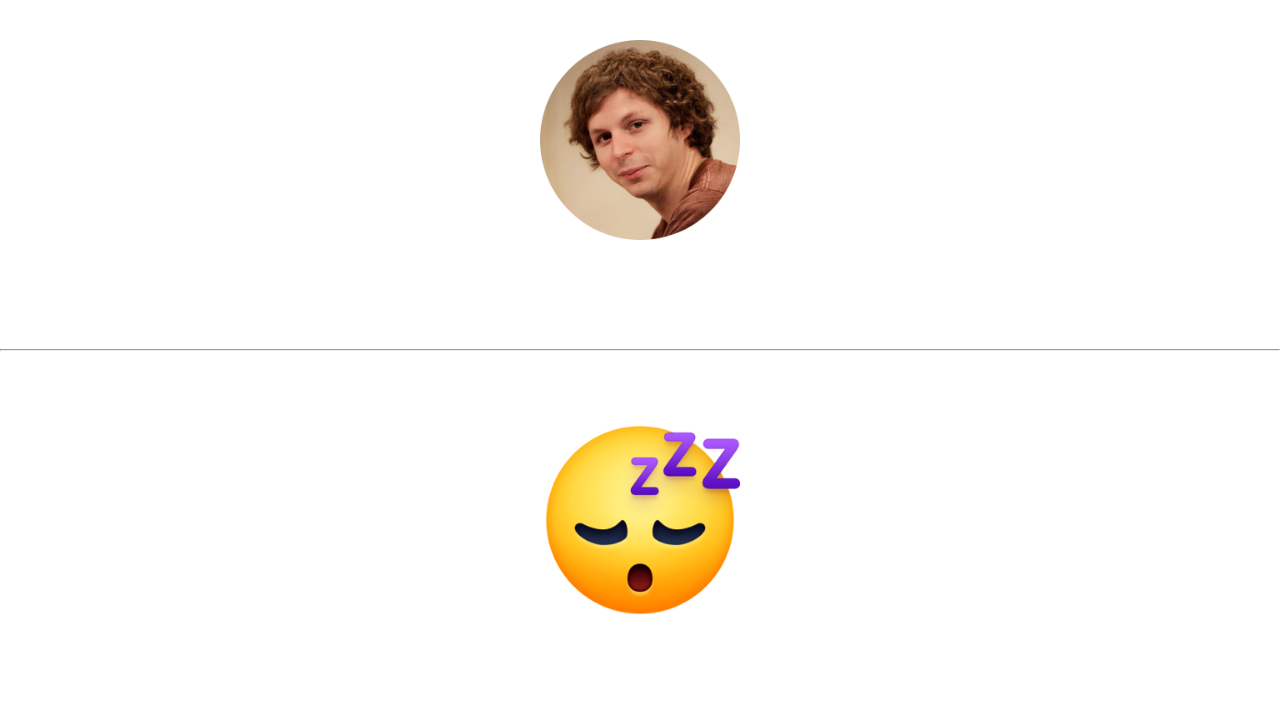
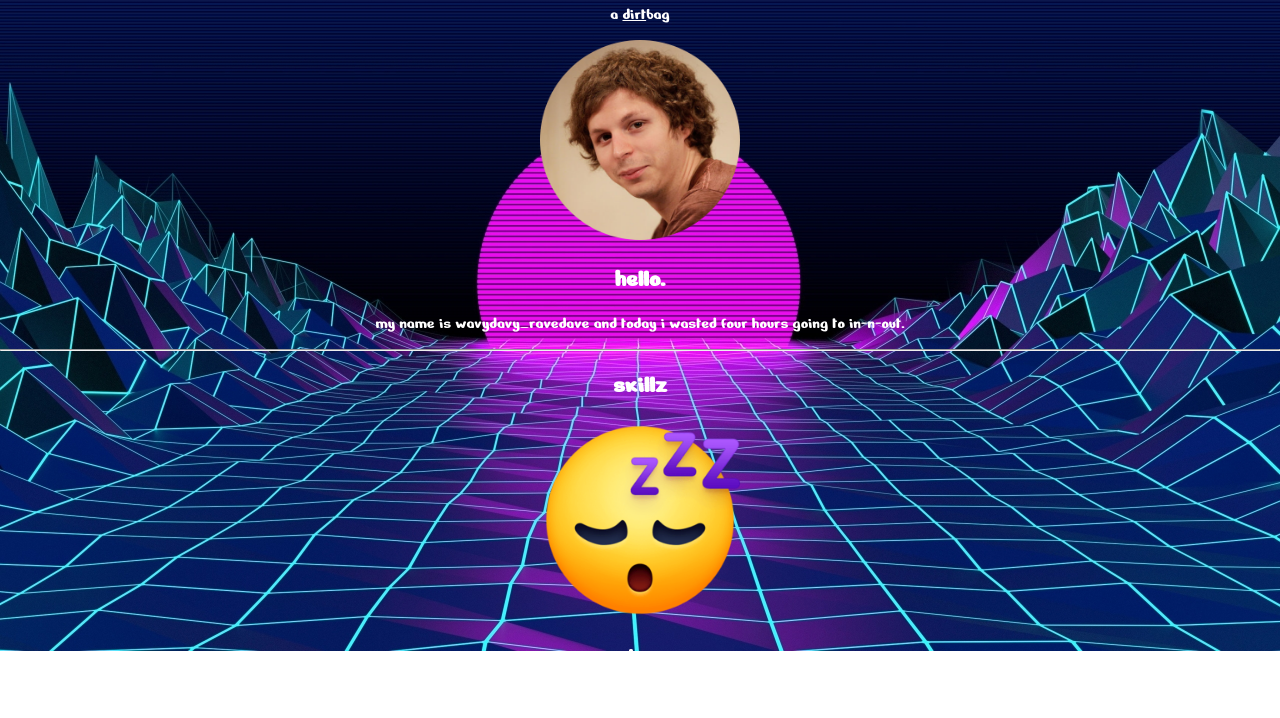
Before and after one commit to dnicol303/website2, a plain HTML site: page index.html in a window 1280 px wide. Shown: the part 149-867 px from the top of the page. Drawn offline with Linux system fonts and the light colour scheme.

Commit message:
Add files via upload

```diff
--- a/css/styles.css
+++ b/css/styles.css
@@ -5,7 +5,7 @@ body {
   text-align: center;
   font-family: 'Nerko One', sans-serif;
   color: #FFFFFF;
-  background-image: url(images/retrostyle-1606286269225-4874.jpg);
+  background-image: url(/images/retrostyle-1606286269225-4874.jpg);
   background-repeat: no-repeat;
   background-attachment: fixed;
 }
```
